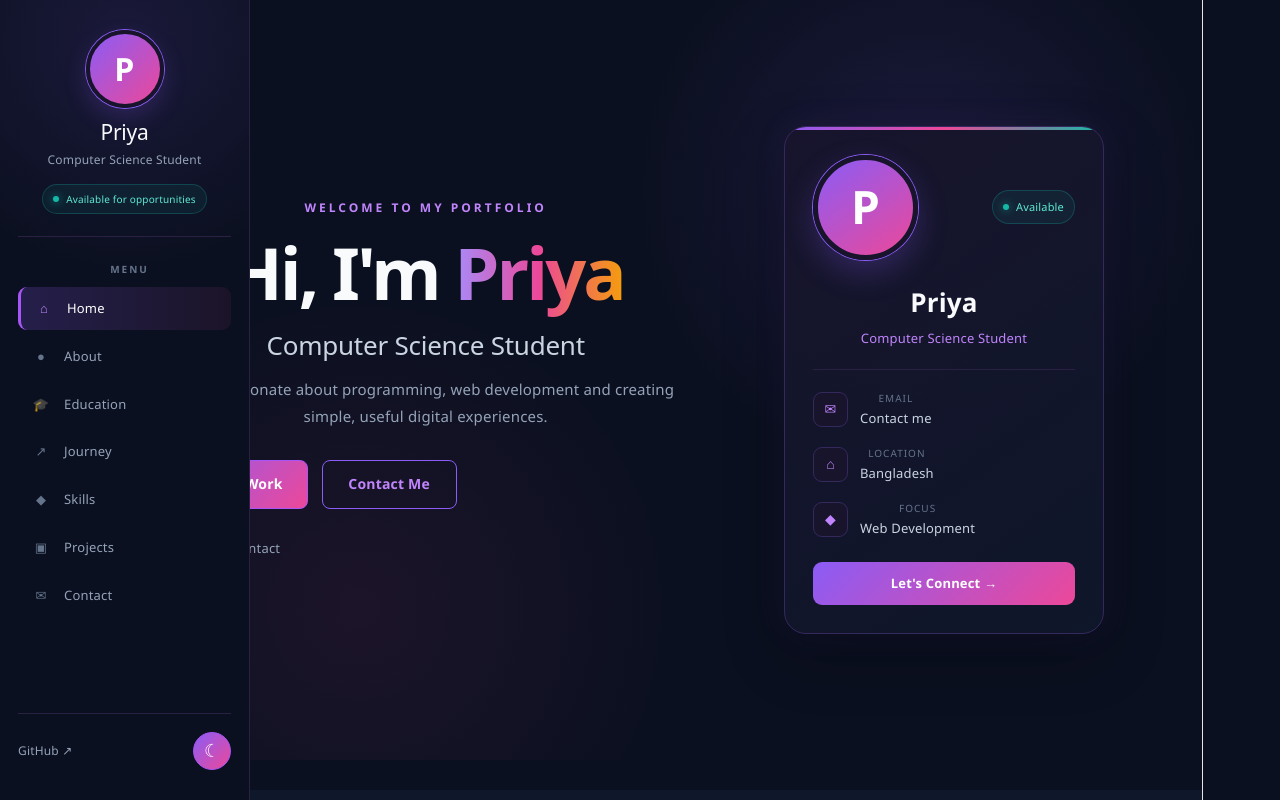
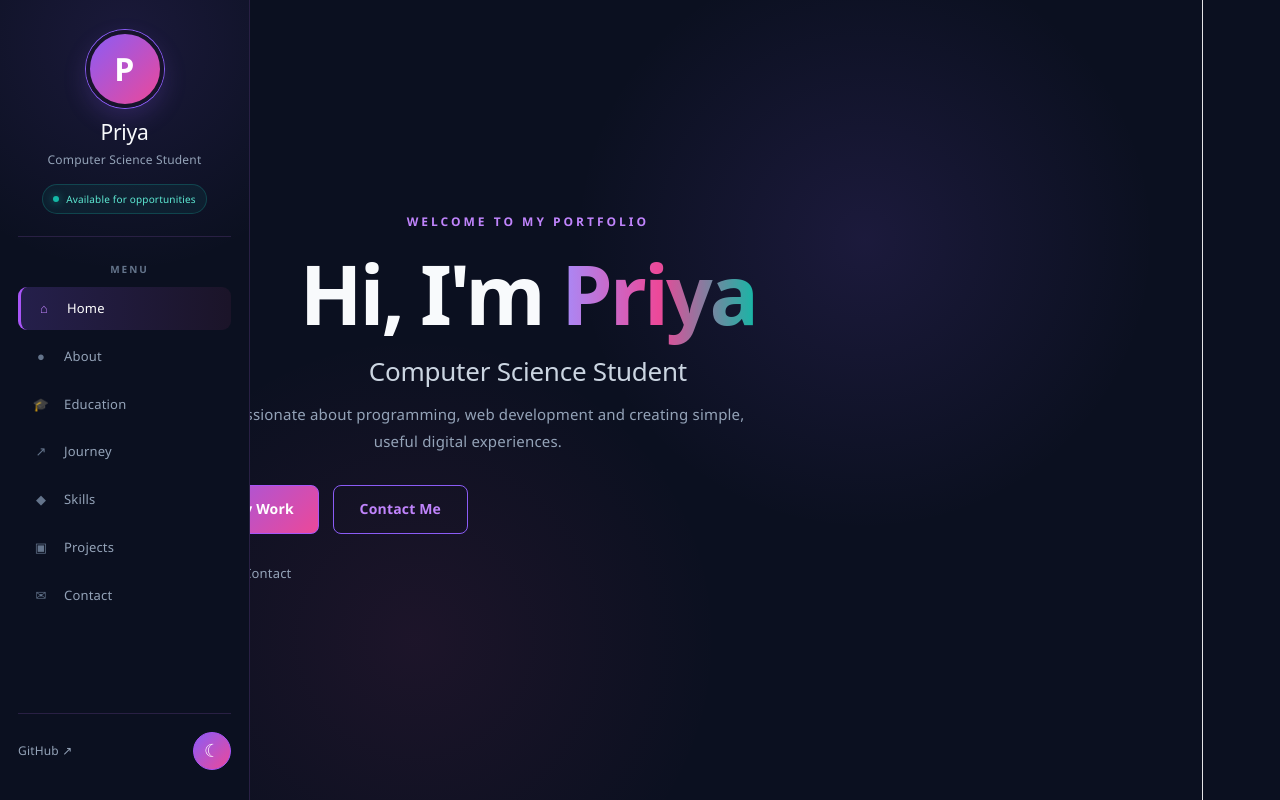
Before and after one commit to chandrima2186/Portfolio, a React app: page / in a window 1280 px wide. Shown: the top 800 px of the page. Built offline with nearby package versions, Linux system fonts and the light colour scheme; the HTML template or start-up script is replaced by a standard one.

Commit message:
Remove duplicate home profile card

```diff
--- a/src/components/Home.jsx
+++ b/src/components/Home.jsx
@@ -6,7 +6,6 @@ function Home() {
 
       <div className="home-content">
 
-        {/* LEFT CONTENT */}
         <div className="home-text">
 
           <p className="small-title">
@@ -58,68 +57,6 @@ function Home() {
 
         </div>
 
-        {/* PROFILE CARD */}
-        <div className="home-profile">
-
-          <div className="profile-card">
-
-            <div className="profile-top">
-
-              <div className="profile-circle">
-                <span>P</span>
-              </div>
-
-              <div className="available">
-                <span></span>
-                Available
-              </div>
-
-            </div>
-
-            <h3>Priya</h3>
-
-            <p className="profile-role">
-              Computer Science Student
-            </p>
-
-            <div className="profile-line"></div>
-
-            <div className="profile-details">
-
-              <div>
-                <span className="detail-icon">✉</span>
-                <div>
-                  <small>Email</small>
-                  <p>Contact me</p>
-                </div>
-              </div>
-
-              <div>
-                <span className="detail-icon">⌂</span>
-                <div>
-                  <small>Location</small>
-                  <p>Bangladesh</p>
-                </div>
-              </div>
-
-              <div>
-                <span className="detail-icon">◆</span>
-                <div>
-                  <small>Focus</small>
-                  <p>Web Development</p>
-                </div>
-              </div>
-
-            </div>
-
-            <a href="#contact" className="profile-contact">
-              Let's Connect →
-            </a>
-
-          </div>
-
-        </div>
-
       </div>
 
     </section>
--- a/src/styles/Home.css
+++ b/src/styles/Home.css
@@ -1,21 +1,21 @@
 /* ================= HOME ================= */
 
 .home {
-  min-height: calc(100vh - 40px);
+  min-height: 100vh;
 
   display: flex;
   align-items: center;
 
-  padding: 80px 7%;
+  padding: 80px 8%;
 
   background:
     radial-gradient(
-      circle at 75% 25%,
+      circle at 70% 30%,
       rgba(139, 92, 246, 0.13),
-      transparent 28%
+      transparent 30%
     ),
     radial-gradient(
-      circle at 25% 80%,
+      circle at 30% 80%,
       rgba(236, 72, 153, 0.08),
       transparent 30%
     ),
@@ -26,23 +26,15 @@
 
 .home-content {
   width: 100%;
-  max-width: 1100px;
+  max-width: 950px;
 
   margin: 0 auto;
-
-  display: grid;
-
-  grid-template-columns: 1.2fr 0.8fr;
-
-  align-items: center;
-
-  gap: 70px;
 }
 
 /* ================= HOME TEXT ================= */
 
 .home-text {
-  max-width: 650px;
+  max-width: 720px;
 }
 
 .small-title {
@@ -61,7 +53,7 @@
 
   color: #f8fafc;
 
-  font-size: clamp(48px, 6vw, 72px);
+  font-size: clamp(50px, 7vw, 82px);
 
   font-weight: 750;
 
@@ -75,7 +67,7 @@
     90deg,
     #a78bfa,
     #ec4899,
-    #f59e0b
+    #14b8a6
   );
 
   -webkit-background-clip: text;
@@ -93,7 +85,7 @@
 }
 
 .home-description {
-  max-width: 570px;
+  max-width: 600px;
 
   margin: 0 0 30px;
 
@@ -148,282 +140,14 @@
   color: #475569;
 }
 
-/* ================= PROFILE CARD ================= */
-
-.home-profile {
-  display: flex;
-
-  justify-content: center;
-}
-
-.profile-card {
-  position: relative;
-
-  width: 320px;
-
-  padding: 28px;
-
-  background:
-    linear-gradient(
-      145deg,
-      rgba(23, 20, 44, 0.96),
-      rgba(15, 23, 42, 0.98)
-    );
-
-  border: 1px solid #35285c;
-
-  border-radius: 22px;
-
-  box-shadow:
-    0 20px 60px rgba(0, 0, 0, 0.28),
-    0 0 35px rgba(139, 92, 246, 0.08);
-
-  overflow: hidden;
-
-  transition: all 0.35s ease;
-}
-
-/* colorful top line */
-
-.profile-card::before {
-  content: "";
-
-  position: absolute;
-
-  top: 0;
-  left: 0;
-
-  width: 100%;
-  height: 3px;
-
-  background: linear-gradient(
-    90deg,
-    #8b5cf6,
-    #ec4899,
-    #14b8a6
-  );
-}
-
-.profile-card:hover {
-  transform: translateY(-8px);
-
-  border-color: #8b5cf6;
-
-  box-shadow:
-    0 25px 65px rgba(0, 0, 0, 0.32),
-    0 0 35px rgba(139, 92, 246, 0.14);
-}
-
-/* ================= PROFILE TOP ================= */
-
-.profile-top {
-  display: flex;
-
-  align-items: center;
-  justify-content: space-between;
-
-  margin-bottom: 22px;
-}
-
-.profile-circle {
-  width: 105px;
-  height: 105px;
-
-  display: flex;
-
-  align-items: center;
-  justify-content: center;
-
-  border-radius: 50%;
-
-  background:
-    linear-gradient(
-      145deg,
-      #8b5cf6,
-      #ec4899
-    );
-
-  border: 5px solid #17142c;
-
-  box-shadow:
-    0 0 0 1px #8b5cf6,
-    0 12px 30px rgba(139, 92, 246, 0.25);
-}
-
-.profile-circle span {
-  color: #ffffff;
-
-  font-size: 46px;
-
-  font-weight: 700;
-}
-
-/* ================= AVAILABLE ================= */
-
-.available {
-  display: flex;
-
-  align-items: center;
-
-  gap: 7px;
-
-  padding: 7px 10px;
-
-  background: rgba(20, 184, 166, 0.08);
-
-  border: 1px solid rgba(20, 184, 166, 0.25);
-
-  border-radius: 20px;
-
-  color: #5eead4;
-
-  font-size: 11px;
-}
-
-.available span {
-  width: 6px;
-  height: 6px;
-
-  border-radius: 50%;
-
-  background: #14b8a6;
-
-  box-shadow: 0 0 8px rgba(20, 184, 166, 0.7);
-}
-
-/* ================= PROFILE TEXT ================= */
-
-.profile-card h3 {
-  margin: 0;
-
-  color: #f8fafc;
-
-  font-size: 26px;
-}
-
-.profile-role {
-  margin: 5px 0 20px;
-
-  color: #c084fc;
-
-  font-size: 13px;
-}
-
-.profile-line {
-  width: 100%;
-  height: 1px;
-
-  margin-bottom: 20px;
-
-  background: #292044;
-}
-
-/* ================= PROFILE DETAILS ================= */
-
-.profile-details {
-  display: flex;
-
-  flex-direction: column;
-
-  gap: 16px;
-}
-
-.profile-details > div {
-  display: flex;
-
-  align-items: center;
-
-  gap: 12px;
-}
-
-.detail-icon {
-  width: 35px;
-  height: 35px;
-
-  display: flex;
-
-  align-items: center;
-  justify-content: center;
-
-  flex-shrink: 0;
-
-  background: #17142c;
-
-  border: 1px solid #35285c;
-
-  border-radius: 9px;
-
-  color: #c084fc;
-
-  font-size: 14px;
-}
-
-.profile-details small {
-  display: block;
-
-  margin-bottom: 2px;
-
-  color: #64748b;
-
-  font-size: 10px;
-
-  text-transform: uppercase;
-
-  letter-spacing: 1px;
-}
-
-.profile-details p {
-  margin: 0;
-
-  color: #cbd5e1;
-
-  font-size: 13px;
-}
-
-/* ================= CONNECT BUTTON ================= */
-
-.profile-contact {
-  display: block;
-
-  margin-top: 24px;
-
-  padding: 11px;
-
-  text-align: center;
-
-  background: linear-gradient(
-    135deg,
-    #8b5cf6,
-    #ec4899
-  );
-
-  border-radius: 9px;
-
-  color: #ffffff;
-
-  font-size: 13px;
-  font-weight: 600;
-
-  text-decoration: none;
-
-  transition: all 0.3s ease;
-}
-
-.profile-contact:hover {
-  transform: translateY(-2px);
-
-  box-shadow:
-    0 10px 25px rgba(139, 92, 246, 0.2);
-}
-
 /* ================= LIGHT MODE ================= */
 
 body.light-mode .home {
   background:
     radial-gradient(
-      circle at 75% 25%,
+      circle at 70% 30%,
       rgba(139, 92, 246, 0.08),
-      transparent 28%
+      transparent 30%
     ),
     #f8fafc;
 }
@@ -440,52 +164,23 @@ body.light-mode .home-description {
   color: #475569;
 }
 
-body.light-mode .profile-card {
-  background: #ffffff;
-
-  border-color: #e2e8f0;
-
-  box-shadow:
-    0 15px 40px rgba(15, 23, 42, 0.08);
-}
-
-body.light-mode .profile-card h3 {
-  color: #0f172a;
-}
-
-body.light-mode .profile-line {
-  background: #e2e8f0;
-}
-
-body.light-mode .profile-details p {
-  color: #334155;
-}
-
-body.light-mode .detail-icon {
-  background: #f8fafc;
-
-  border-color: #e2e8f0;
-}
-
 /* ================= RESPONSIVE ================= */
 
-@media (max-width: 900px) {
+@media (max-width: 800px) {
 
   .home {
-    padding: 70px 6%;
+    min-height: calc(100vh - 70px);
+
+    padding: 70px 7%;
+
+    text-align: center;
   }
 
   .home-content {
-    grid-template-columns: 1fr;
-
-    text-align: center;
-
-    gap: 50px;
+    max-width: 700px;
   }
 
   .home-text {
-    max-width: 700px;
-
     margin: 0 auto;
   }
 
@@ -498,22 +193,16 @@ body.light-mode .detail-icon {
   .home-social {
     justify-content: center;
   }
-
-  .home-profile {
-    order: -1;
-  }
 }
 
 @media (max-width: 650px) {
 
   .home {
-    min-height: auto;
-
-    padding: 55px 5%;
+    padding: 60px 5%;
   }
 
   .home h1 {
-    font-size: 45px;
+    font-size: 46px;
 
     letter-spacing: -2px;
   }
@@ -524,27 +213,6 @@ body.light-mode .detail-icon {
 
   .home-description {
     font-size: 14px;
-  }
-
-  .profile-card {
-    width: 100%;
-
-    max-width: 320px;
-
-    padding: 24px;
-  }
-
-  .profile-circle {
-    width: 90px;
-    height: 90px;
-  }
-
-  .profile-circle span {
-    font-size: 38px;
-  }
-
-  .available {
-    font-size: 10px;
   }
 
   .home-buttons {
```
